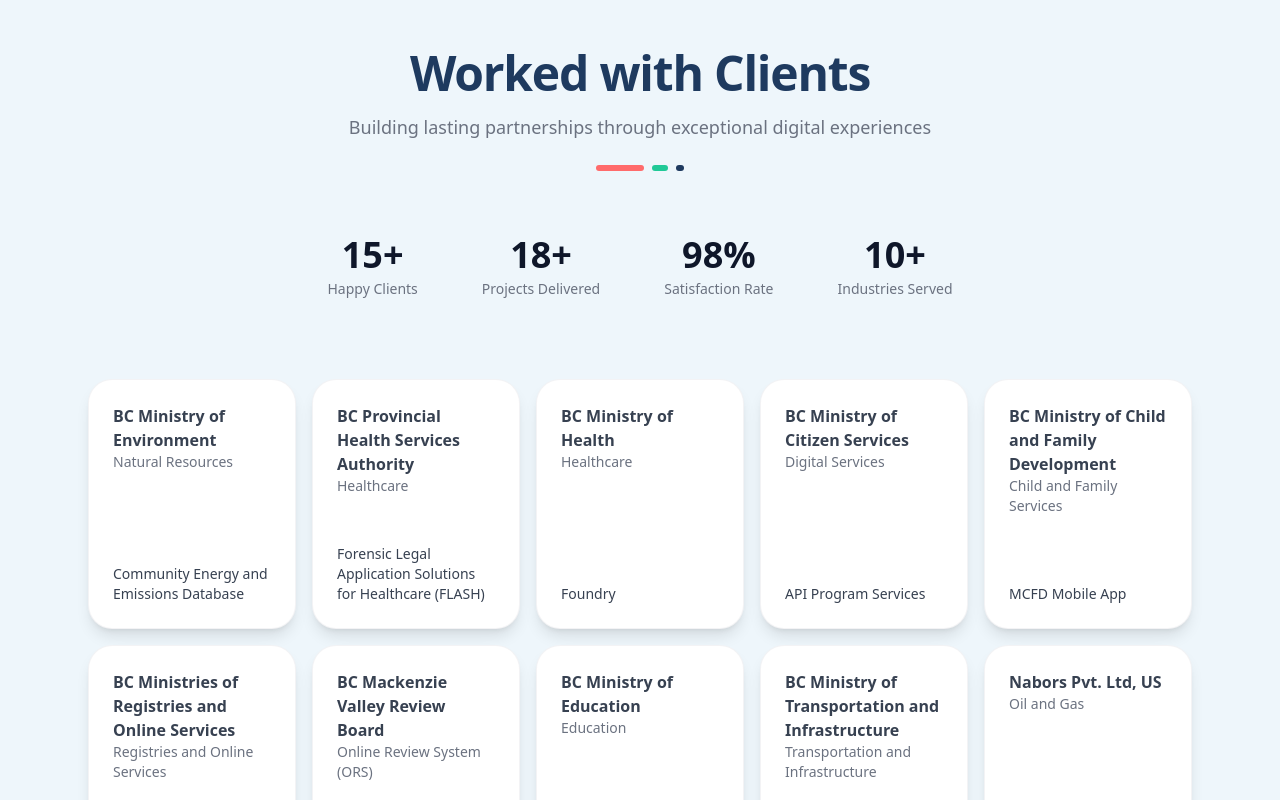
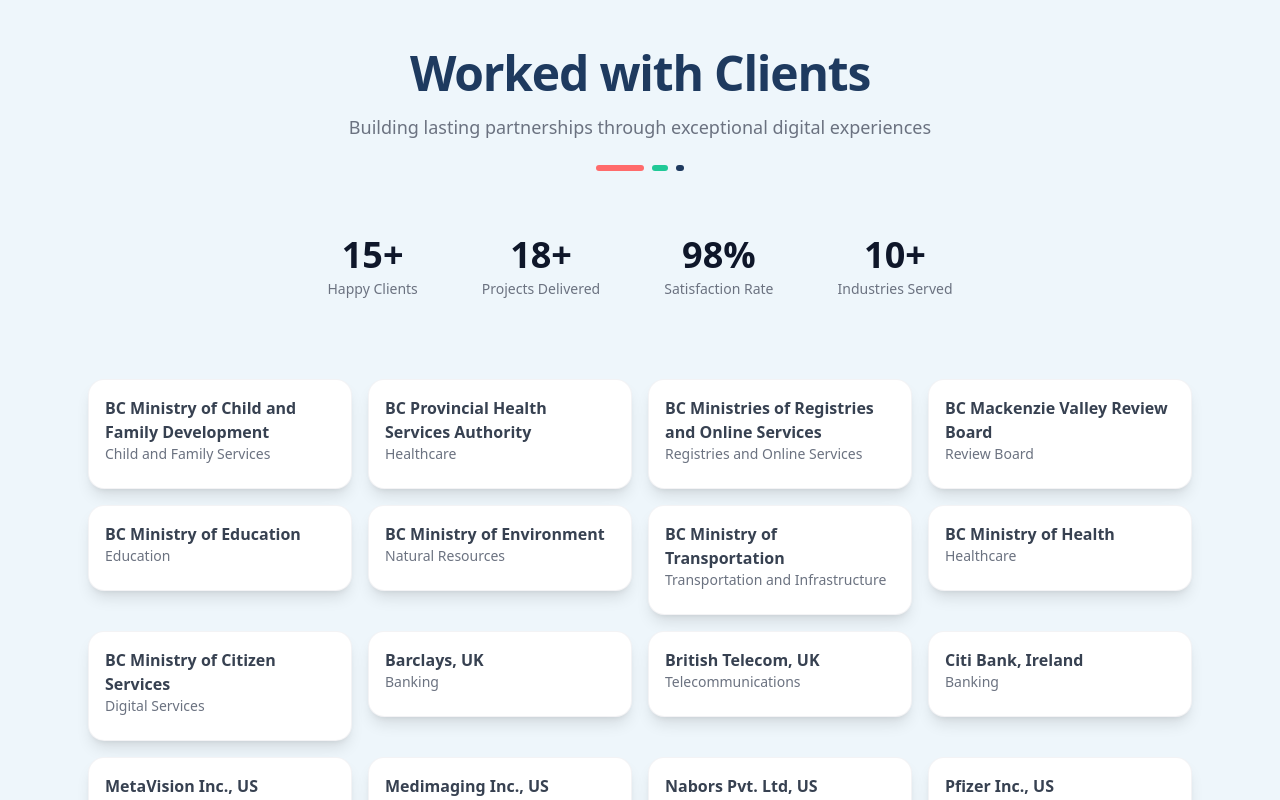
Before and after one commit to sat33shgit/Portfolio, a React (Vite) app: page / in a window 1280 px wide. Shown: the part 11200-12000 px from the top of the page. Built offline with nearby package versions, Linux system fonts and the light colour scheme.

Commit message:
Clients: use auto-rows-min and remove stretching to minimize card height

```diff
--- a/src/components/sections/Clients.jsx
+++ b/src/components/sections/Clients.jsx
@@ -10,24 +10,25 @@
 }
 
 const clients = [
+  { id: 5, name: 'BC Ministry of Child and Family Development', industry: 'Child and Family Services', project: 'MCFD Mobile App' },
+  { id: 2, name: 'BC Provincial Health Services Authority', industry: 'Healthcare', project: 'Forensic Legal Application Solutions for Healthcare (FLASH)' },
+  { id: 6, name: 'BC Ministries of Registries and Online Services', industry: 'Registries and Online Services', project: 'BCROS' },
+  { id: 7, name: 'BC Mackenzie Valley Review Board', industry: 'Review Board', project: 'Online Review System (ORS)' },
+  { id: 8, name: 'BC Ministry of Education', industry: 'Education', project: 'Independent School Funding System (ISFS)' },
   { id: 1, name: 'BC Ministry of Environment', industry: 'Natural Resources', project: 'Community Energy and Emissions Database' },
-  { id: 2, name: 'BC Provincial Health Services Authority', industry: 'Healthcare', project: 'Forensic Legal Application Solutions for Healthcare (FLASH)' },
+  { id: 9, name: 'BC Ministry of Transportation', industry: 'Transportation and Infrastructure', project: 'Passenger Transportation Data Warehouse (PTDW)' },
   { id: 3, name: 'BC Ministry of Health', industry: 'Healthcare', project: 'Foundry' },
   { id: 4, name: 'BC Ministry of Citizen Services', industry: 'Digital Services', project: 'API Program Services' },
-  { id: 5, name: 'BC Ministry of Child and Family Development', industry: 'Child and Family Services', project: 'MCFD Mobile App' },
-  { id: 6, name: 'BC Ministries of Registries and Online Services', industry: 'Registries and Online Services', project: 'BCROS' },
-  { id: 7, name: 'BC Mackenzie Valley Review Board', industry: 'Online Review System (ORS)', project: 'Restaurant App' },
-  { id: 8, name: 'BC Ministry of Education', industry: 'Education', project: 'Independent School Funding System (ISFS)' },
-  { id: 9, name: 'BC Ministry of Transportation and Infrastructure', industry: 'Transportation and Infrastructure', project: 'Passenger Transportation Data Warehouse (PTDW)' },
+  { id: 19, name: 'Barclays, UK', industry: 'Banking', project: 'Colleague Finder' },
+  { id: 16, name: 'British Telecom, UK', industry: 'Telecommunications', project: 'SMART' },
+  { id: 11, name: 'Citi Bank, Ireland', industry: 'Banking', project: 'CitiDirect BE Tablet (CDT)' },
+  { id: 17, name: 'MetaVision Inc., US', industry: 'Metal Industry', project: 'Metavis' },
+  { id: 18, name: 'Medimaging Inc., US', industry: 'Medical Imaging', project: 'SISCOM' },
   { id: 10, name: 'Nabors Pvt. Ltd, US', industry: 'Oil and Gas', project: 'SmartDigiPro' },
-  { id: 11, name: 'Citi Bank, Ireland', industry: 'Banking', project: 'CitiDirect BE Tablet (CDT)' },
   { id: 12, name: 'Pfizer Inc., US', industry: 'Pharmaceuticals', project: 'Various mobile applications' },
-  { id: 13, name: 'Tata Consultancy Services Ltd, India', industry: 'IT Services', project: 'Colleague Finder' },
   { id: 14, name: 'T-Mobile, Germany', industry: 'Telecommunications', project: 'Kundenplege App' },
   { id: 15, name: 'Videojet, UK', industry: 'Industrial Printing', project: 'Crescendo, G4100' },
-  { id: 16, name: 'British Telecommunications (BT), UK', industry: 'Telecommunications', project: 'SMART' },
-  { id: 17, name: 'MetaVision Inc., US', industry: 'Metal Industry', project: 'Metavis' },
-  { id: 18, name: 'Medimaging Inc., US', industry: 'Medical Imaging', project: 'SISCOM' },
+  { id: 13, name: 'Vodafone, UK', industry: 'Telecommunications', project: 'Colleague Finder' },
 ];
 
 // (removed duplicatedClients) clients are shown in a responsive grid now
@@ -108,22 +109,22 @@
         {/* Clients Grid Container */}
         <div className="relative">
           <div className="max-w-6xl mx-auto px-6 py-4">
-            <div className="grid grid-cols-1 sm:grid-cols-2 md:grid-cols-3 lg:grid-cols-5 gap-4 auto-rows-fr">
+            <div className="grid grid-cols-1 sm:grid-cols-2 md:grid-cols-3 lg:grid-cols-4 gap-4 auto-rows-min">
               {clients.map((client, index) => (
                 <motion.div
                   key={client.id}
                   whileHover={{ y: -6, scale: 1.02 }}
-                  className="group h-full"
+                  className="group"
                 >
                   <div
-                    className="rounded-3xl p-6 shadow-lg transition-all duration-300 border hover:shadow-2xl h-full flex flex-col justify-between"
+                    className="rounded-2xl p-4 shadow-lg transition-all duration-300 border hover:shadow-2xl flex flex-col"
                     style={{
                       backgroundColor: theme.background,
                       borderColor: theme.textMuted + '15',
                     }}
                   >
                     {/* Header */}
-                    <div className="mb-4">
+                    <div className="mb-2">
                       <h4
                         className="font-bold"
                         style={{ color: theme.text }}
@@ -138,14 +139,7 @@
                       </p>
                     </div>
 
-                    {/* Project - displayed as plain text (replaced badge) */}
-                    {client.project && (
-                      <div className="mt-3">
-                        <p className="text-sm" style={{ color: theme.text }}>
-                          {client.project}
-                        </p>
-                      </div>
-                    )}
+                    {/* Project removed per request */}
                   </div>
                 </motion.div>
               ))}
```
